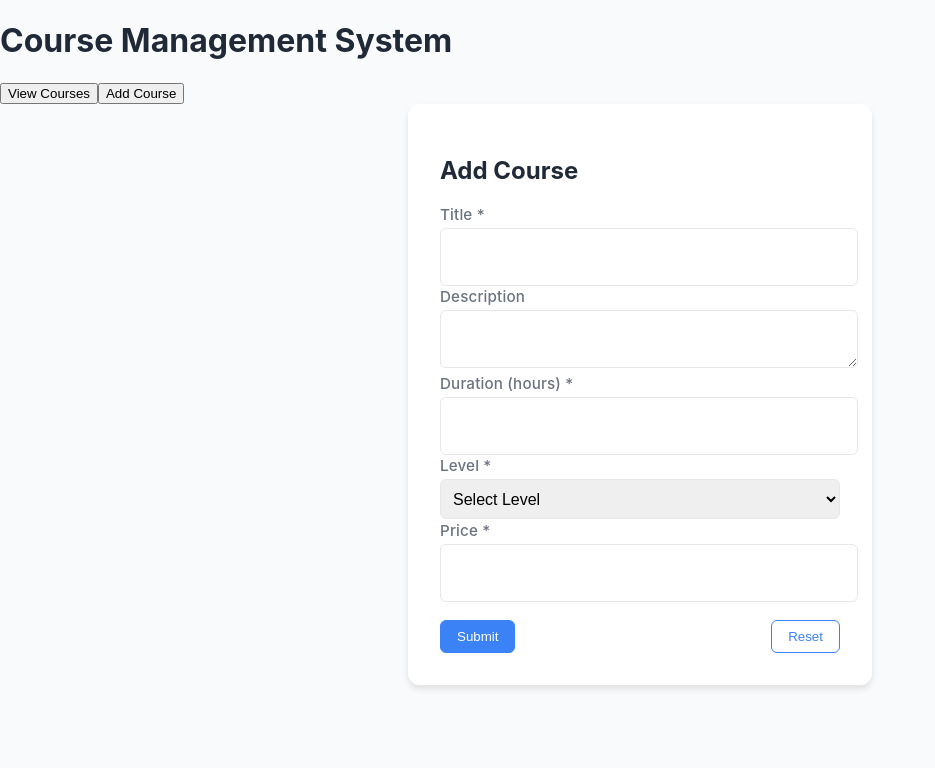
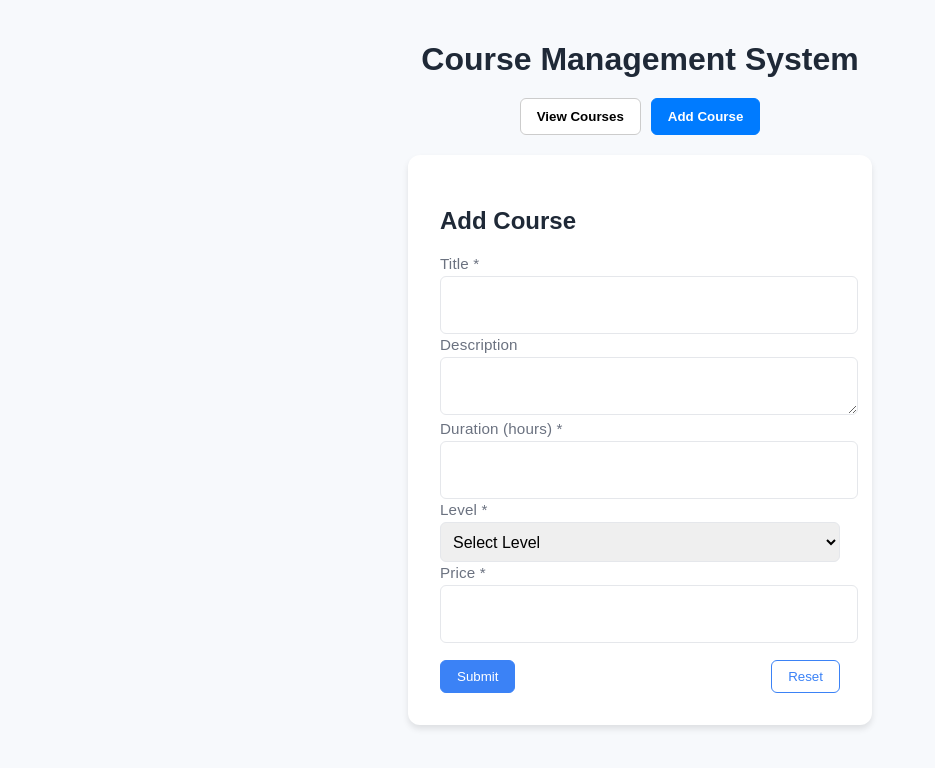
Before and after one commit to Mitrasithaiyan58/appdev_course, a React (Create React App) app in the folder reactapp/: page / in a window 1280 px wide. Shown: the top 768 px of the page, without its empty margins (0-935 px from the left). Built offline with nearby package versions, Linux system fonts and the light colour scheme.

Commit message:
Manual-save-commit-08/08/2025--12:40:21

```diff
--- a/reactapp/src/App.css
+++ b/reactapp/src/App.css
@@ -97,6 +97,80 @@ input:focus, textarea:focus, select:focus {
   padding: 2rem;
 }
 
+
+--extra
+
+
+.heading {
+text-align: center;
+margin-top: 2rem;
+font-size: 2rem;
+font-weight: bold;
+}
+
+.nav-buttons {
+display: flex;
+justify-content: center;
+gap: 1rem;
+margin-bottom: 2rem;
+}
+
+/* App.css */
+
+body {
+margin: 0;
+font-family: Arial, sans-serif;
+background-color: #f7f9fc;
+}
+
+.app-container {
+display: flex;
+flex-direction: column;
+align-items: center;
+padding: 20px;
+}
+
+.main-title {
+font-size: 32px;
+margin-bottom: 20px;
+font-weight: bold;
+}
+
+.button-group {
+display: flex;
+gap: 10px;
+margin-bottom: 20px;
+justify-content: center;
+}
+
+.toggle-button {
+padding: 10px 16px;
+border: 1px solid #ccc;
+background-color: white;
+color: black;
+font-weight: 600;
+border-radius: 6px;
+cursor: pointer;
+transition: 0.3s ease-in-out;
+}
+
+.toggle-button:hover {
+background-color: #f0f0f0;
+}
+
+.toggle-button.active {
+background-color: #007bff;
+color: white;
+border-color: #007bff;
+}
+
+.content-container {
+width: 100%;
+max-width: 600px;
+}
+
+
+
 @media (max-width: 360px) {
 .form-container {
 padding: 1rem;
```
Also changed, not shown: 1 other file (tests, documents, lock files or other folders). Lines whose indentation alone changed are shown as unchanged.
